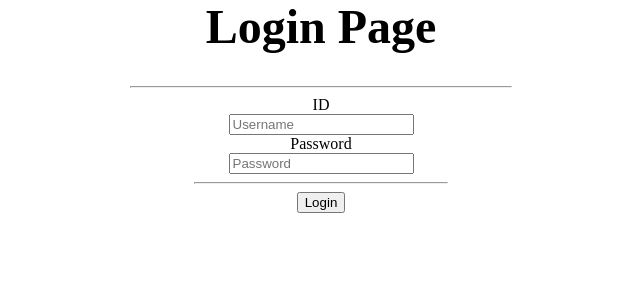
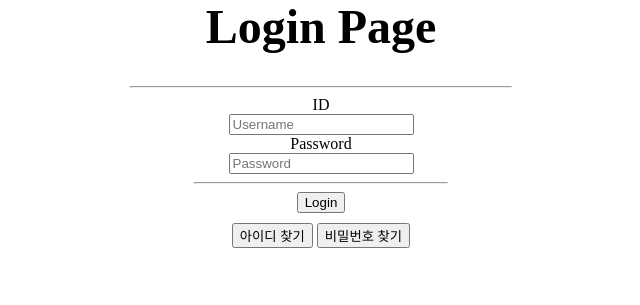
Before and after one commit to io0329/jun0329, a Flask app: page /login in a window 1280 px wide. Shown: the part 126-431 px from the top of the page, without its empty margins (319-959 px from the left). Run offline with Flask 3, Linux system fonts and the light colour scheme.

Commit message:
Update login.html

```diff
--- a/templates/login.html
+++ b/templates/login.html
@@ -1,5 +1,5 @@
-{%extends "index.html"%}
-{%block title%} Login Page {% endblock%}
+{% extends "index.html" %}
+{% block title %} Login Page {% endblock %}
 {% block content %}
 <style>
     .body {
@@ -11,7 +11,10 @@
     .hr1 {
         width : 20%;
     }
-
+    .button {
+        margin-top: 10px;
+        text-align: center;
+    }
 </style>
 <div>
     <form action="/login" class="body" method="post">
@@ -27,14 +30,17 @@
         </div>
         <hr class=hr1>
         <input type="submit" value="Login">
-                {%with messages = get_flashed_messages()%}
-                {%if messages %}
+        {% with messages = get_flashed_messages() %}
+        {% if messages %}
         <script>
             alert("{{messages[-1]}}");
         </script>
-                  {%endif%}
-                {%endwith%}
+        {% endif %}
+        {% endwith %}
     </form>
+    <div class="button">
+        <button onclick="location.href='{{ url_for('find_id') }}'">아이디 찾기</button>
+        <button onclick="location.href='{{ url_for('find_password') }}'">비밀번호 찾기</button>
     </div>
-
-{%endblock%}
+</div>
+{% endblock %}
```
Lines whose indentation alone changed are shown as unchanged.
